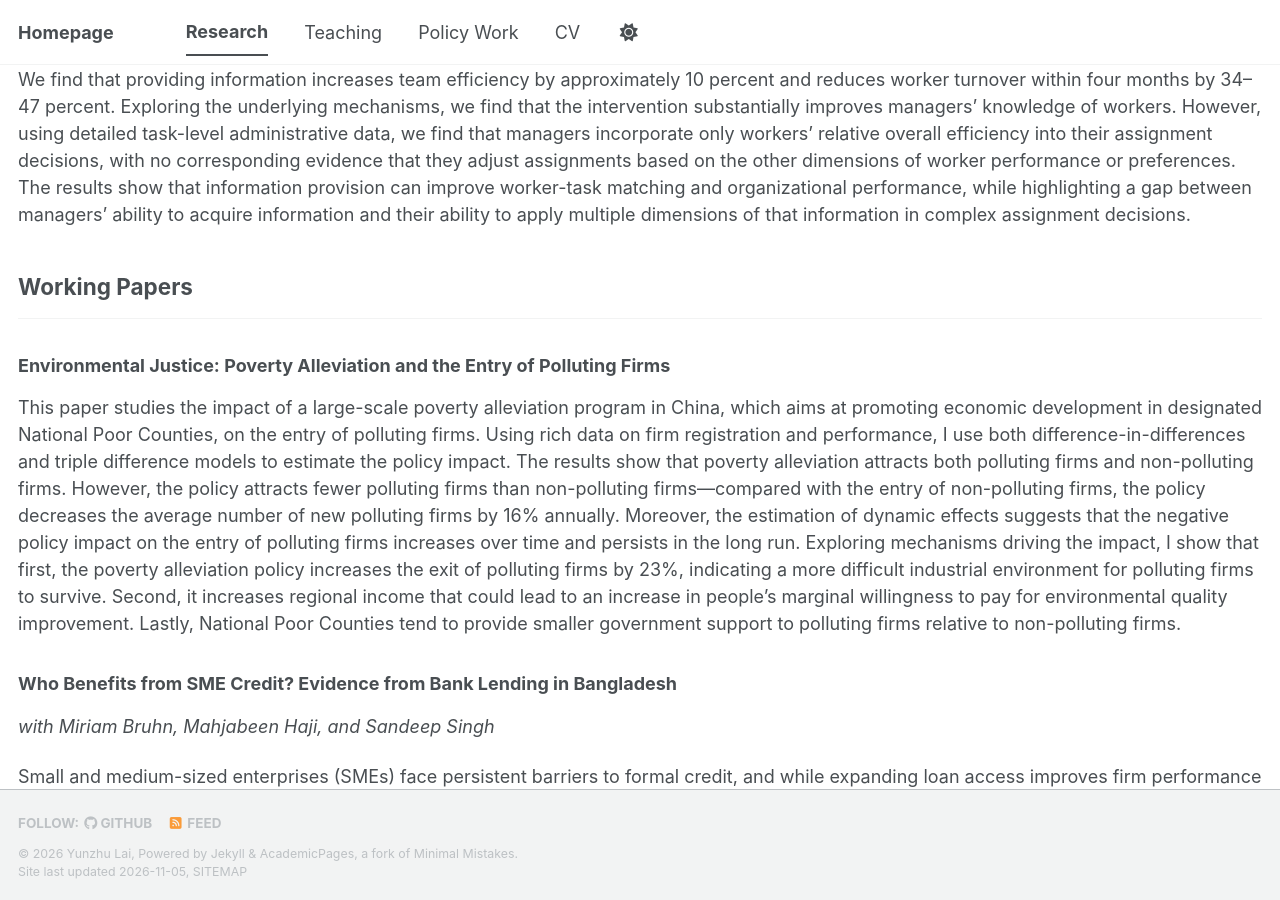
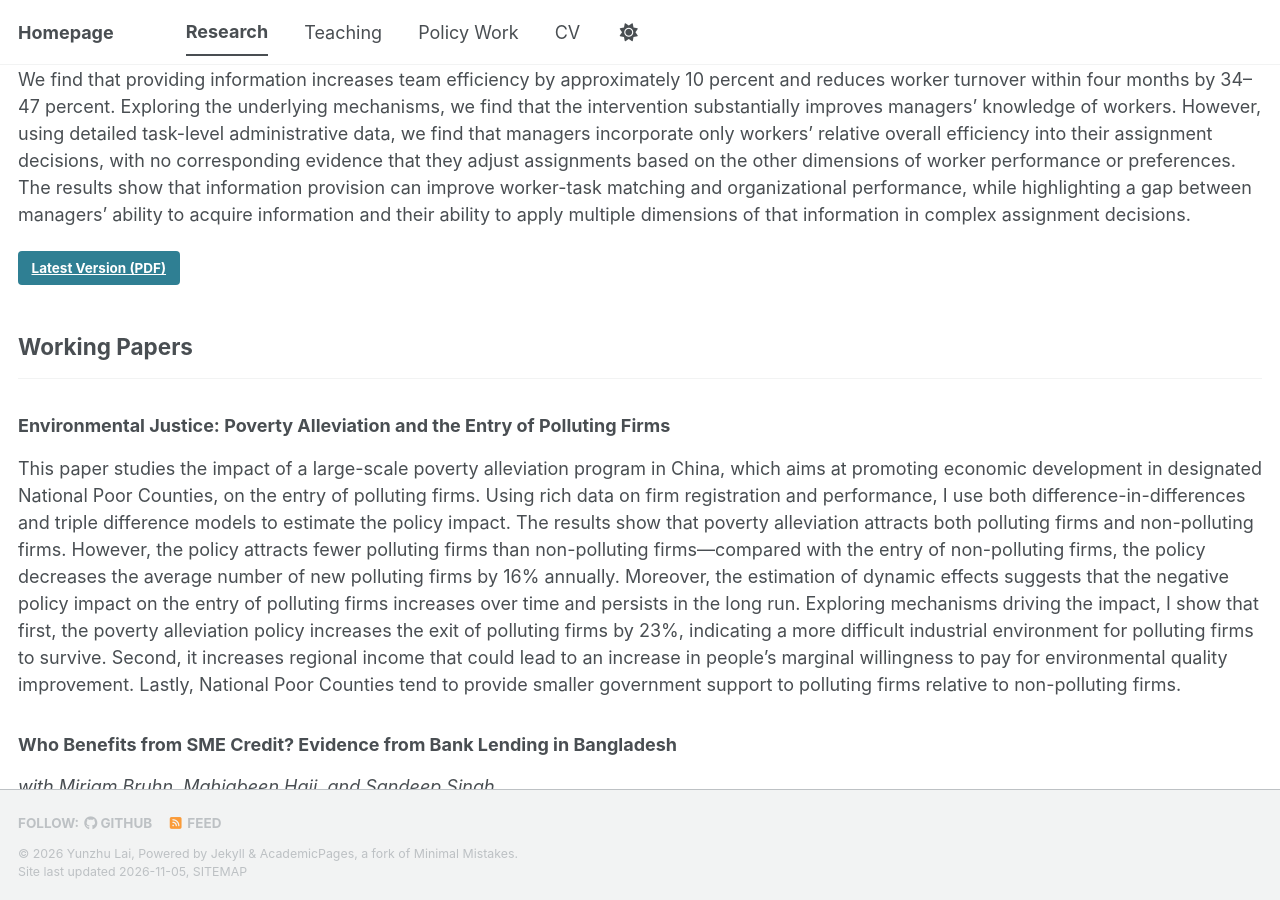
Before and after one commit to YunzhuLai-Econ/yunzhulai-econ.github.io, a Jekyll site: the page built from _pages/publications.html, in a window 1280 px wide and 900 px high, scrolled down 365 px. Built offline with Jekyll 4.4.1, drawn with Linux system fonts in a browser that asks for light colours; a style sheet for code colours, icons or effects is not loaded.

Commit message:
Add job market paper PDF and link on Research page
Co-Authored-By: Claude Opus 5.5 <noreply@anthropic.com>

```diff
--- a/_pages/publications.html
+++ b/_pages/publications.html
@@ -27,6 +27,7 @@ author_profile: false
         <h3 class="archive__item-title">{{ post.title }}</h3>
         {% if post.coauthors %}<p><em>{{ post.coauthors }}</em></p>{% endif %}
         <div class="archive__item-excerpt">{{ post.content }}</div>
+        {% if post.paperurl %}<p><a href="{{ base_path }}{{ post.paperurl }}" class="btn" target="_blank" rel="noopener">Latest Version (PDF)</a></p>{% endif %}
       </div>
     {% endfor %}
   {% endfor %}
@@ -36,6 +37,7 @@ author_profile: false
       <h3 class="archive__item-title">{{ post.title }}</h3>
       {% if post.coauthors %}<p><em>{{ post.coauthors }}</em></p>{% endif %}
       <div class="archive__item-excerpt">{{ post.content }}</div>
+      {% if post.paperurl %}<p><a href="{{ base_path }}{{ post.paperurl }}" class="btn" target="_blank" rel="noopener">Latest Version (PDF)</a></p>{% endif %}
     </div>
   {% endfor %}
 {% endif %}
```
Also changed, not shown: _publications/2026-09-01-worker-task-assignment.md (+1 -0 lines), 1 other file.
